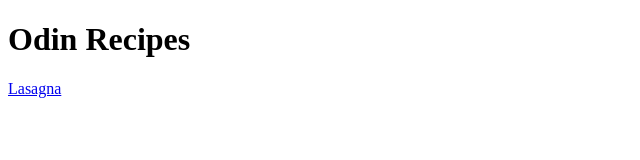
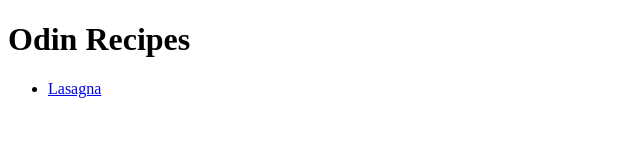
Before and after one commit to Abdalla-120/odin-recipes, a plain HTML site: page index.html in a window 1280 px wide. Shown: the full height of the page, 0-640 px from the left. Drawn offline with Linux system fonts and the light colour scheme.

Commit message:
Adding new image for lasagna
Turing recipes on main page into list

```diff
--- a/index.html
+++ b/index.html
@@ -6,6 +6,8 @@
 </head>
 <body>
     <h1>Odin Recipes</h1>
-    <a href="recipes/lasagna.html">Lasagna</a>
+    <ul>
+       <li> <a href="recipes/lasagna.html">Lasagna</a></li>
+    </ul>
 </body>
 </html>
```
Also changed, not shown: recipes/lasagna.html (+1 -1 lines), recipes/lasagna.jpeg (added).
